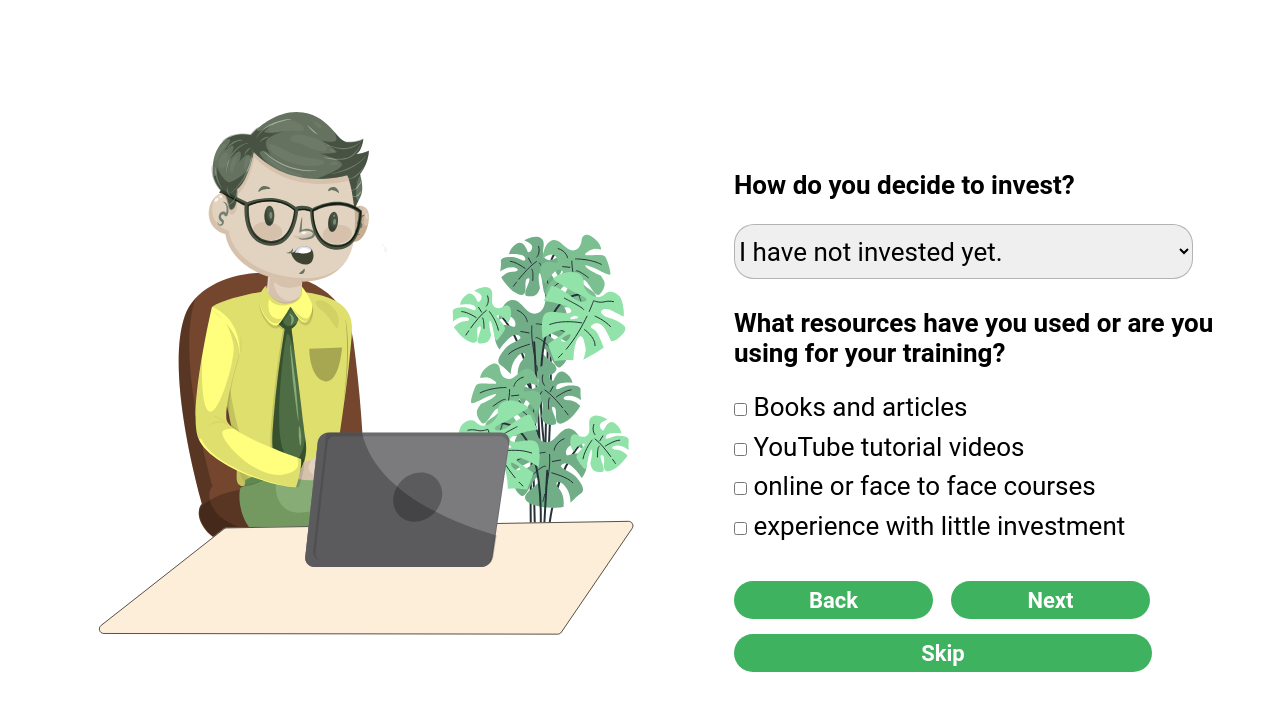
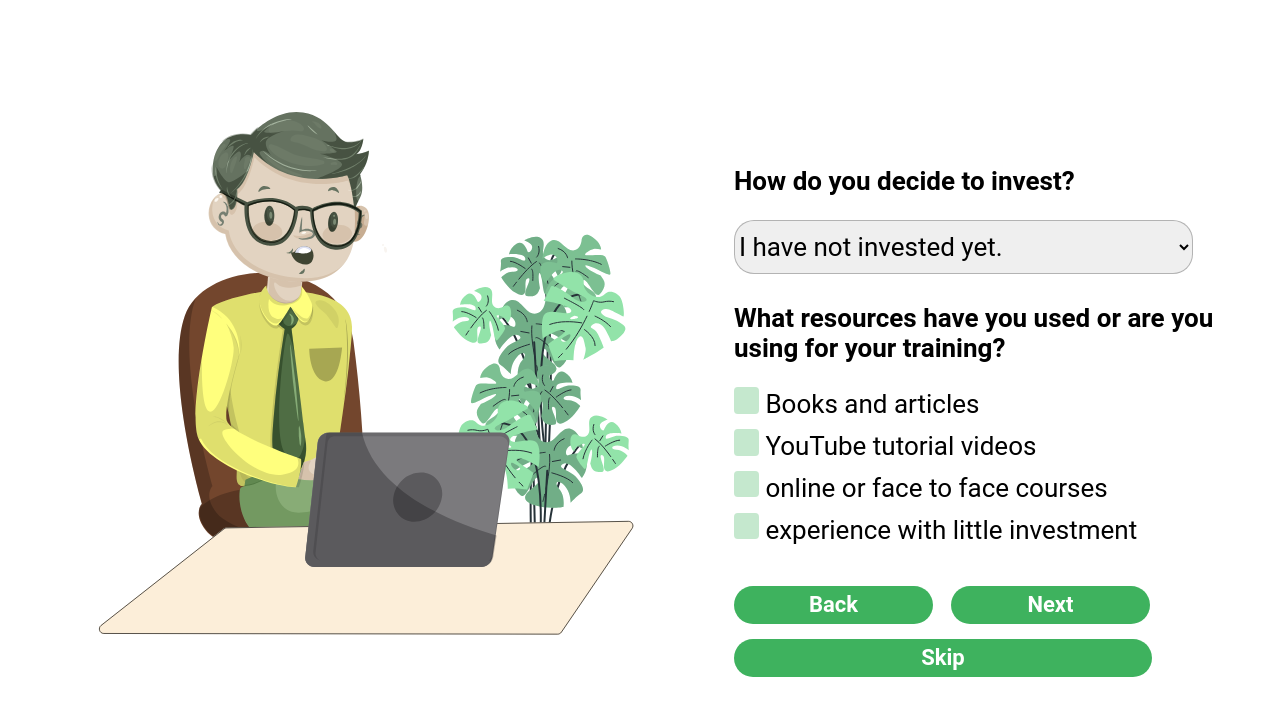
Before and after one commit to Matheus-kb/survey-form, a website: page src/pagefour.html in a window 1280 px wide. Drawn offline with Linux system fonts and the light colour scheme.

Commit message:
estilização dos inputs radio/checkbox

```diff
--- a/src/css/pagefour-style.css
+++ b/src/css/pagefour-style.css
@@ -47,6 +47,20 @@ select {
   display: flex;
   flex-direction: column;
   margin-bottom: 1.31rem;
+}
+
+.input-group input[type="checkbox"] {
+  appearance: none;
+  width: 3.13vw;
+  height: 1.97vh;
+  background-color: #3eb25e;
+  opacity: 30%;
+  border-radius: 15%;
+}
+
+.input-group input[type="checkbox"]:checked {
+  background-color: #3eb25e;
+  opacity: 100;
 }
 
 .button-group {
@@ -121,6 +135,11 @@ button:hover {
     margin-bottom: 1.94rem;
   }
 
+  .input-group input[type="checkbox"] {
+    width: 1.95vw;
+    height: 3.29vh;
+  }
+
   .input-group label {
     margin-bottom: 0.6rem;
   }
```
Also changed, not shown: src/css/pagethree-style.css (+16 -2 lines).
